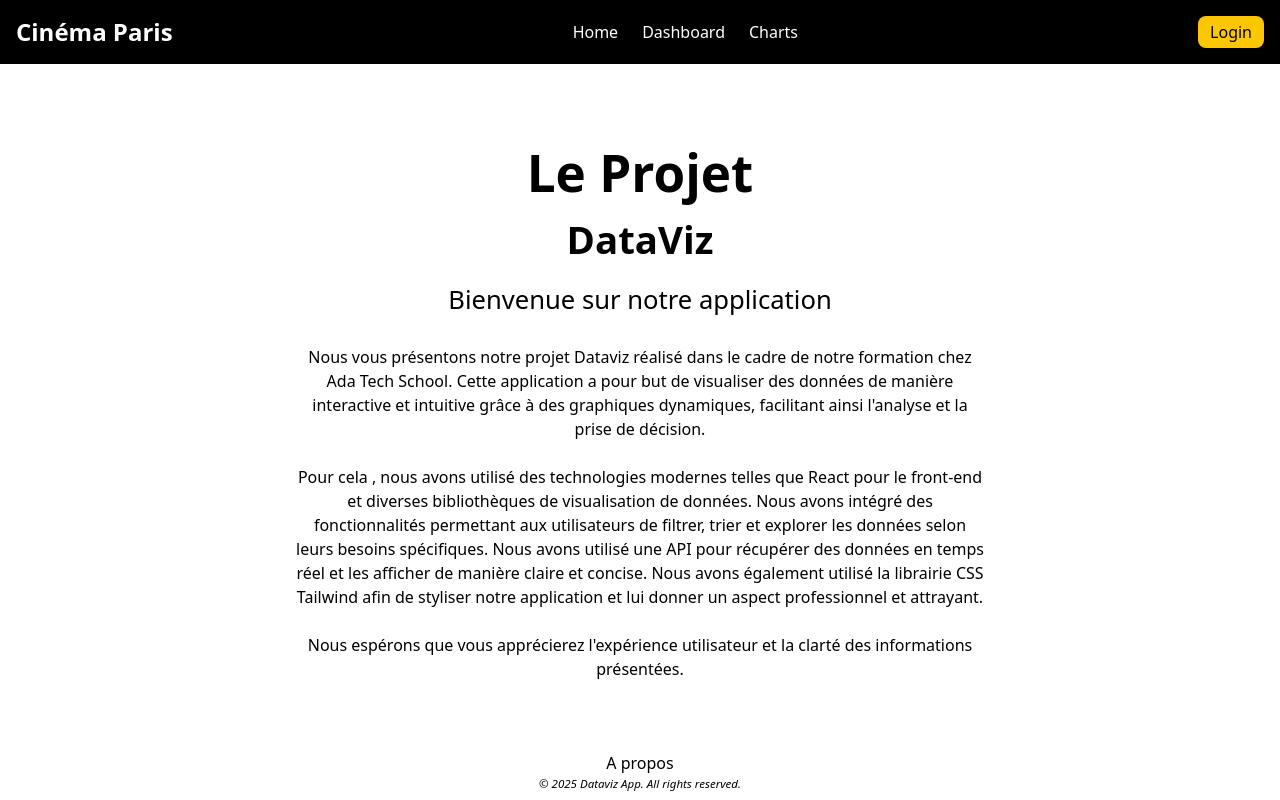
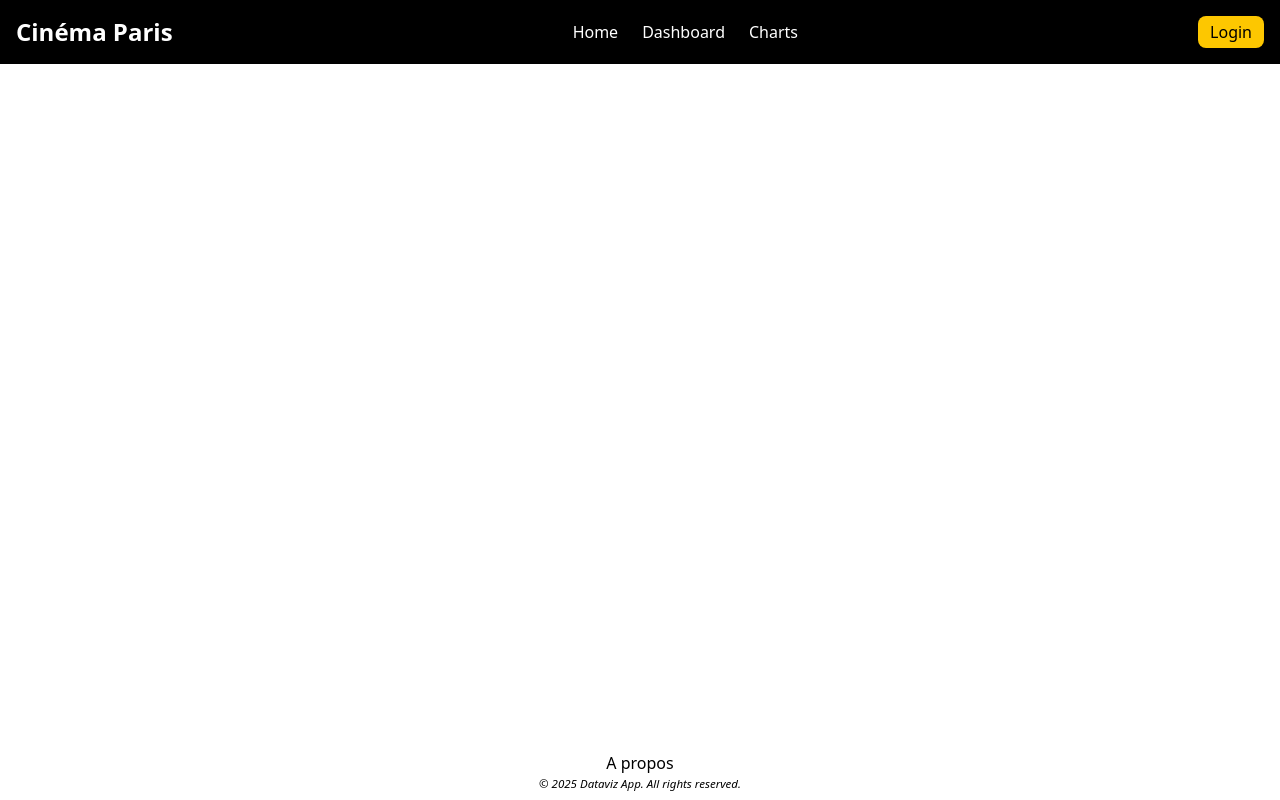
Before and after one commit to LaurieLM/dataviz, a React (Vite) app: page / in a window 1280 px wide. Built offline with nearby package versions, Linux system fonts and the light colour scheme.

Commit message:
fix / rename

```diff
--- a/src/components/TeamPresentation.tsx
+++ b/src/components/TeamPresentation.tsx
@@ -1,12 +1,12 @@
 export default function TeamPresentation() {
 return (
-<section className="flex flex-col items-center">
+<section className="flex flex-col items-center flex-[1] justify-evenly">
     <h1 className="text-[4vw] font-bold">L'Equipe</h1>
     <p className="w-[54vw] text-center font-[100]">
         Notre équipe est composée de deux membres passionnés par le développement web. Chacun apporte ses compétences
         uniques pour faire de ce projet un succès. <br /><br />
-        - Laurie : Développeuse front-end, spécialisée en React et design UI/UX.<br />
-        - Pamela : Développeur back-end, expert en API et gestion de bases de données.<br /><br />
+        - <strong>Laurie</strong> <br />
+        - <strong>Pamela</strong> <br /><br />
         Ensemble, nous avons travaillé en solo-programming ainsi qu'en pair-programming pour les tâches les plus
         difficiles.
     </p>
--- a/src/main.tsx
+++ b/src/main.tsx
@@ -1,7 +1,9 @@
 import { createRoot } from 'react-dom/client'
-import App from './pages/Home.js'
+import AppHome from './pages/Home.js'
+import AppAbout from './pages/About.js'
+import AppGraphics from './pages/Graphics.js'
 
 
 createRoot(document.getElementById('root')!).render(
-    <App />
+    <AppGraphics />
 )
```
